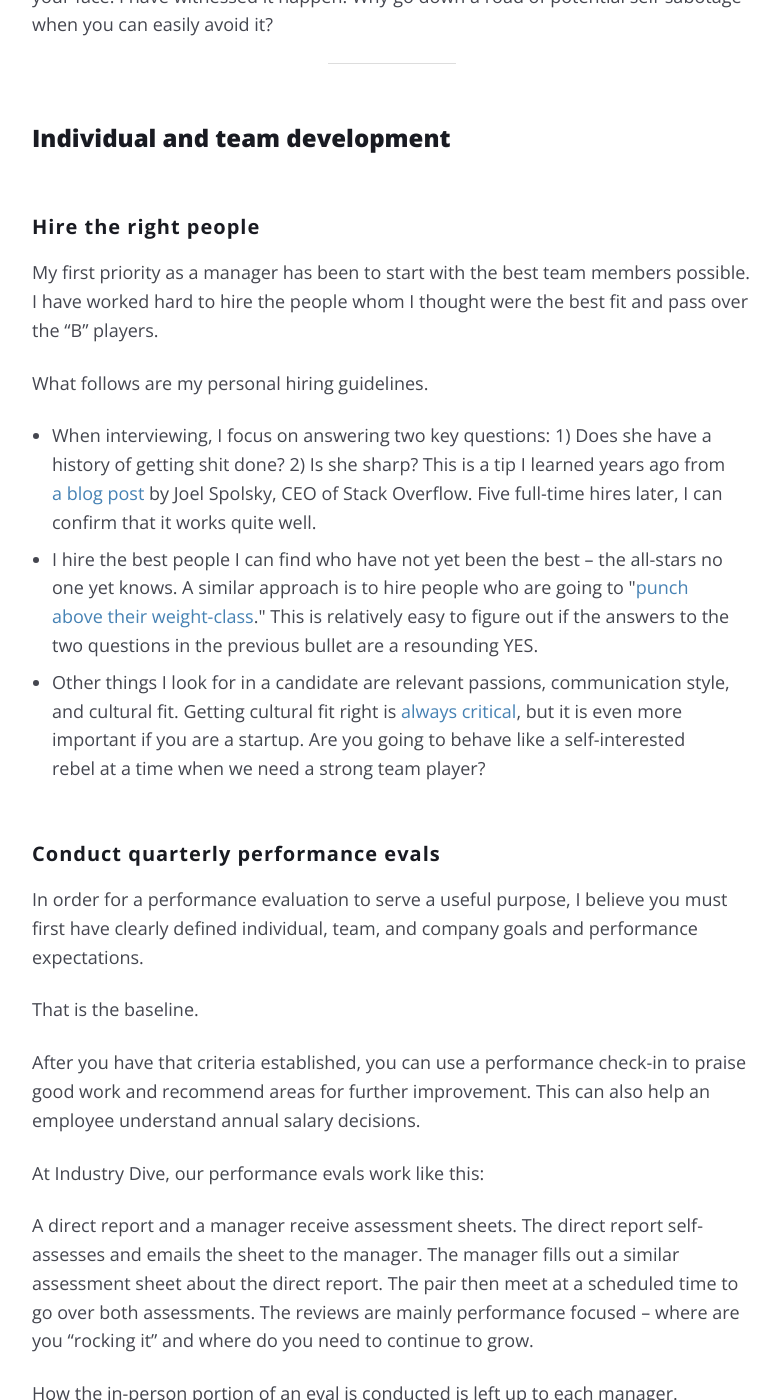
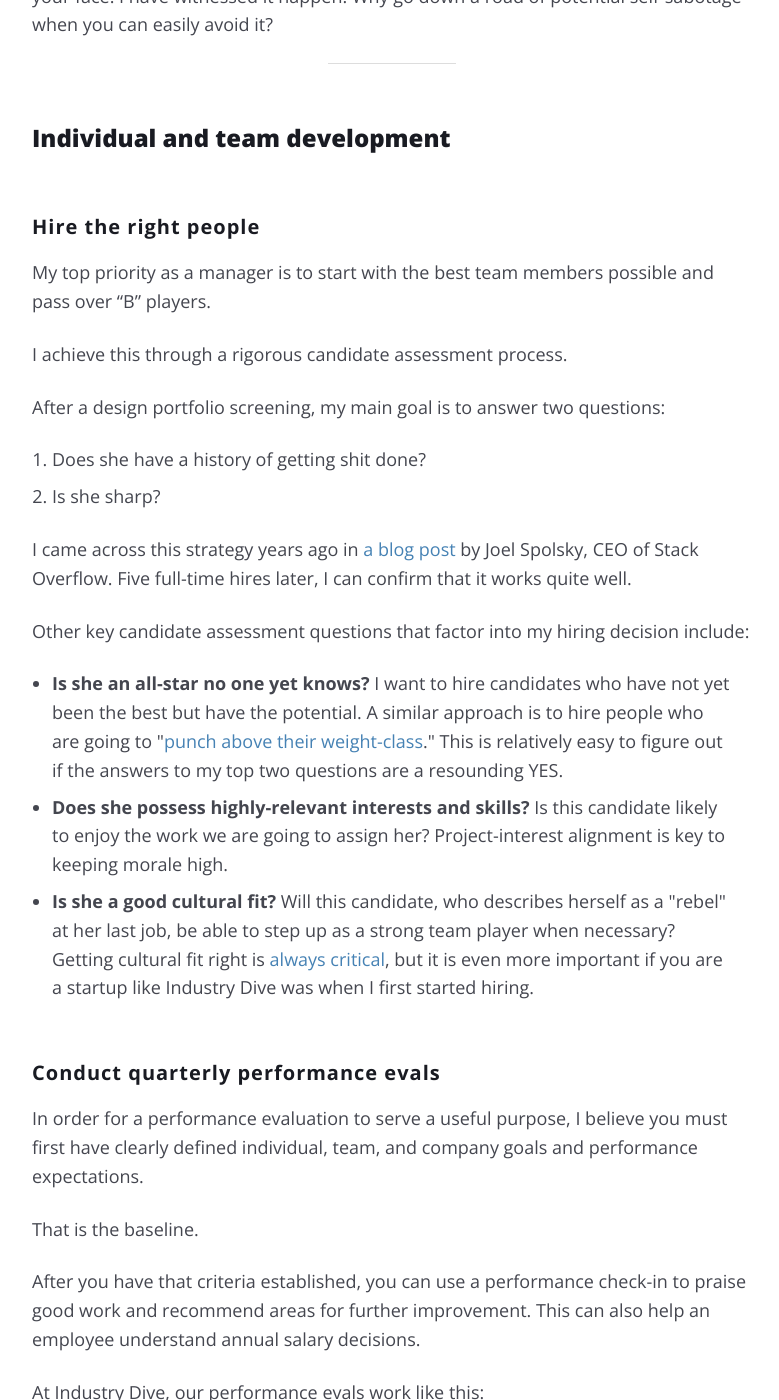
Before and after one commit to mcknightlabs/rtmup, a Jekyll site: the page built from _posts/goal/2017-03-05-management.md, in a window 1280 px wide and 1400 px high, scrolled down 2625 px. Shown: the whole window, without its empty margins (248-1027 px from the left). Built offline with Jekyll 4.4.1, drawn with Linux system fonts in a browser that asks for light colours; comment, search, counter and statistics services are not loaded.

Commit message:
updates management post

```diff
--- a/_posts/goal/2017-03-05-management.md
+++ b/_posts/goal/2017-03-05-management.md
@@ -60,14 +60,23 @@ I make it a point to never become close friends with anyone whom I have the abil
 
 ### Hire the right people
 
-My first priority as a manager has been to start with the best team members possible. I have worked hard to hire the people whom I thought were the best fit and pass over the "B" players.
+My top priority as a manager is to start with the best team members possible and pass over "B" players.
 
-What follows are my personal hiring guidelines.
+I achieve this through a rigorous candidate assessment process.
+
+After a design portfolio screening, my main goal is to answer two questions:
+
+1. Does she have a history of getting shit done?
+2. Is she sharp?
+
+I came across this strategy years ago in <a href="https://www.joelonsoftware.com/2006/10/25/the-guerrilla-guide-to-interviewing-version-30/">a blog post</a> by Joel Spolsky, CEO of Stack Overflow. Five full-time hires later, I can confirm that it works quite well.
+
+Other key candidate assessment questions that factor into my hiring decision include:
 
 <ul>
-	<li>When interviewing, I focus on answering two key questions: 1) Does she have a history of getting shit done? 2) Is she sharp? This is a tip I learned years ago from <a href="https://www.joelonsoftware.com/2006/10/25/the-guerrilla-guide-to-interviewing-version-30/">a blog post</a> by Joel Spolsky, CEO of Stack Overflow. Five full-time hires later, I can confirm that it works quite well.</li>
-	<li>I hire the best people I can find who have not yet been the best – the all-stars no one yet knows. A similar approach is to hire people who are going to "<a href="https://bothsidesofthetable.com/whom-should-you-hire-at-a-startup-bc47cac70e49#.4ql9upylg">punch above their weight-class</a>." This is relatively easy to figure out if the answers to the two questions in the previous bullet are a resounding YES.</li>
-	<li>Other things I look for in a candidate are relevant passions, communication style, and cultural fit. Getting cultural fit right is <a href="http://avc.com/2017/03/cultural-differences">always critical</a>, but it is even more important if you are a startup. Are you going to behave like a self-interested rebel at a time when we need a strong team player?</li>
+	<li><strong>Is she an all-star no one yet knows?</strong> I want to hire candidates who have not yet been the best but have the potential. A similar approach is to hire people who are going to "<a href="https://bothsidesofthetable.com/whom-should-you-hire-at-a-startup-bc47cac70e49#.4ql9upylg">punch above their weight-class</a>." This is relatively easy to figure out if the answers to my top two questions are a resounding YES.</li>
+	<li><strong>Does she possess highly-relevant interests and skills?</strong> Is this candidate likely to enjoy the work we are going to assign her? Project-interest alignment is key to keeping morale high.</li>
+	<li><strong>Is she a good cultural fit?</strong> Will this candidate, who describes herself as a "rebel" at her last job, be able to step up as a strong team player when necessary? Getting cultural fit right is <a href="http://avc.com/2017/03/cultural-differences">always critical</a>, but it is even more important if you are a startup like Industry Dive was when I first started hiring.</li>
 </ul>
 
 ### Conduct quarterly performance evals
```
